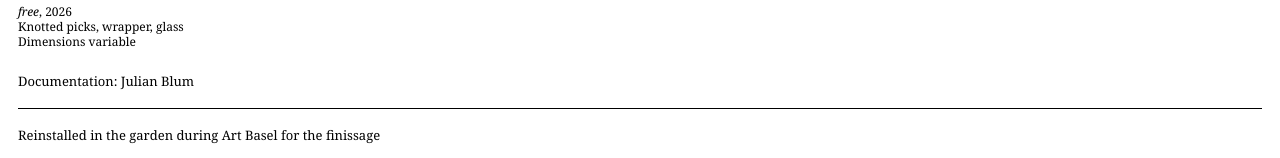
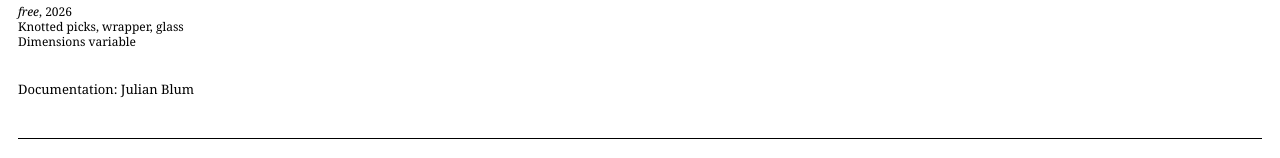
Before and after one commit to deLautreamont/delautreamont.github.io, a plain HTML site: page index.html in a window 1280 px wide. Shown: the part 5471-5629 px from the top of the page. Drawn offline with Linux system fonts and the light colour scheme.

Commit message:
Refactor documentation section in index.html
Updated documentation section to use a paragraph tag.

```diff
--- a/index.html
+++ b/index.html
@@ -612,9 +612,9 @@ body.cut-house-active .cut-house-trigger {
       </figure>
 
 
-      <section class="jc-documentation-section">
-      <h2>  Documentation: Julian Blum</h2>
-        <section/>
+<p style="font-size: 13px; margin: 32px 0 40px 0;">
+  Documentation: Julian Blum
+</p>
 
 
     <section class="jc-documentation-section jc-documentation-section--second">
```
